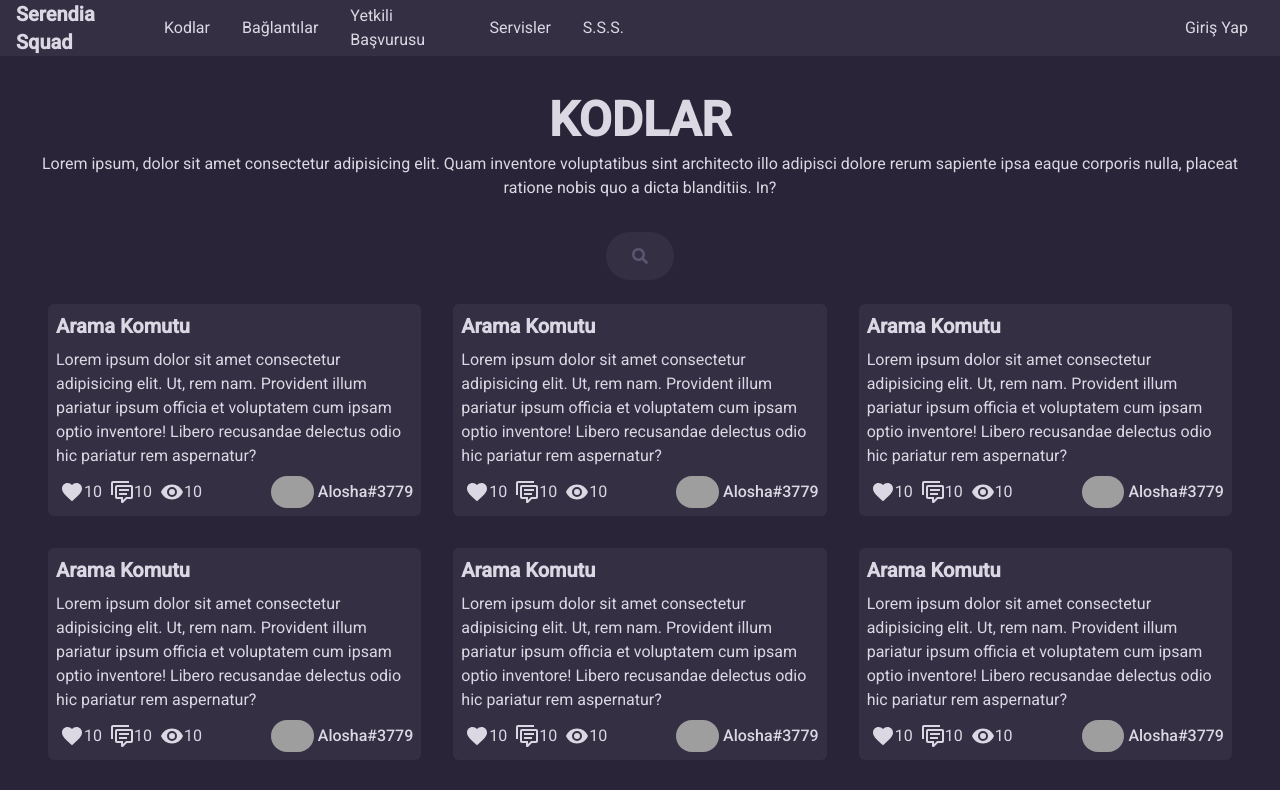
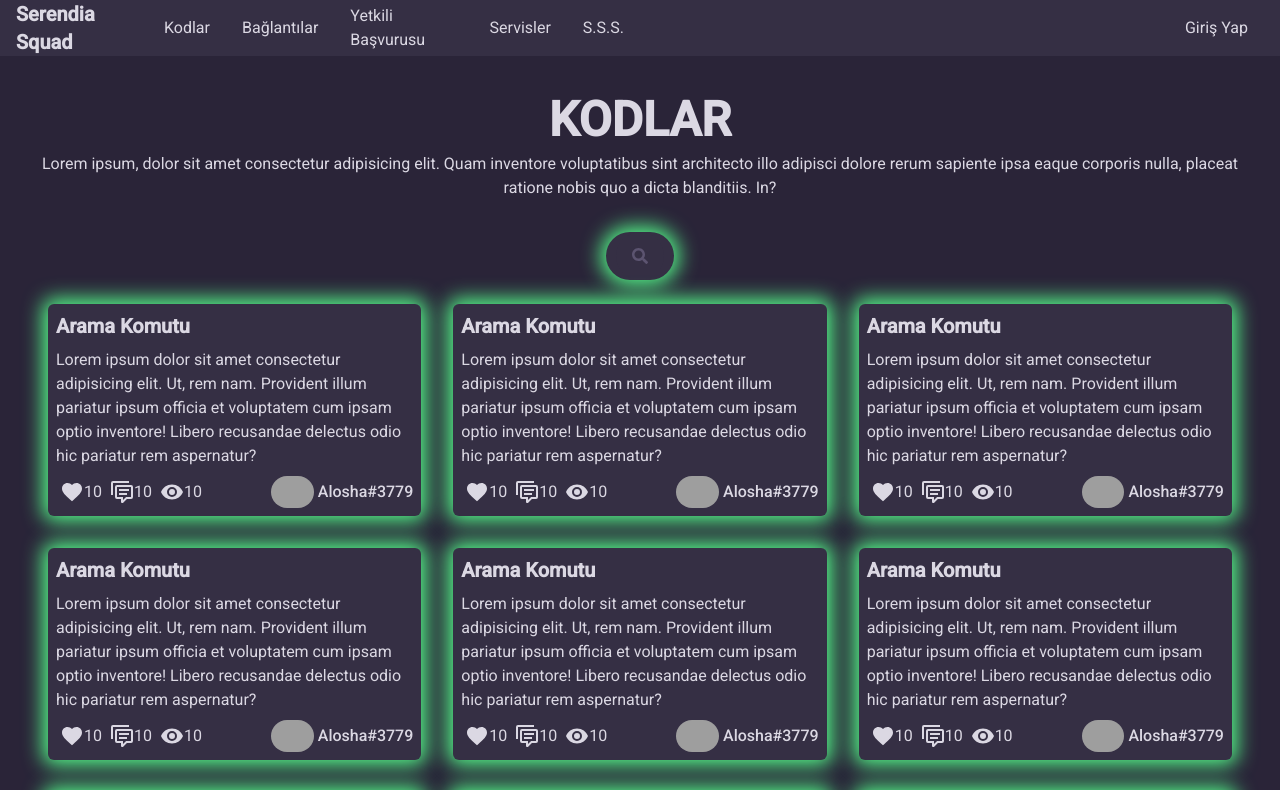
Before and after one commit to Barracuda1337/serendia-squad-frontend-2, a Vue app: page /codes in a window 1280 px wide. Shown: the top 790 px of the page. Built offline with nearby package versions, Linux system fonts and the light colour scheme; grey boxes are pictures that could not be loaded.

Commit message:
Tutorial Added

```diff
--- a/src/components/Code/CodeCardComponent.vue
+++ b/src/components/Code/CodeCardComponent.vue
@@ -1,9 +1,4 @@
 <template>
-  <router-link
-    tag="div"
-    to="/codes/code/1"
-    class="lg:w-2/6 md:w-3/6 sm:w-6/6 p-4"
-  >
   <div
     class="
       flex flex-col
@@ -64,7 +59,6 @@
       </div>
     </div>
   </div>
-  </router-link>
 </template>
 
 <script>
--- a/src/main.js
+++ b/src/main.js
@@ -5,11 +5,13 @@ import './assets/tailwind.css';
 
 import "./styles/index.scss";
 import "./styles/hljs.scss";
+import "./styles/tutorial.scss";
 
 import hljs from "highlight.js";
 Vue.use(hljs.vuePlugin);
 
 new Vue({
   router,
-  render: h => h(App)
+  render: h => h(App),
+  mixins: [import("@/mixins/TutorialMixin.vue")]
 }).$mount('#app');
--- /dev/null
+++ b/src/mixins/TutorialMixin.vue
@@ -0,0 +1,10 @@
+<script>
+import Vue from "vue";
+
+export default Vue.mixin({
+  mounted() {
+    let results = document.querySelectorAll(".tutorial");
+    results.forEach((result) => result.classList.add("tutorial-ring"));
+  },
+});
+</script>
--- /dev/null
+++ b/src/styles/tutorial.scss
@@ -0,0 +1,6 @@
+.tutorial-ring {
+    box-shadow: 0px 0px 20px 5px rgba(85,255,139,1);
+    &:focus {
+        display: none;
+    }
+}
--- a/src/views/Code/Codes.vue
+++ b/src/views/Code/Codes.vue
@@ -10,11 +10,19 @@
     </div>
     <!-- Search Box -->
     <div id="search" class="my-2">
-      <CodeSearchComponent @update:search="search = $event" />
+      <CodeSearchComponent class="tutorial" @update:search="search = $event" />
     </div>
 
     <div id="results" class="flex flex-wrap w-full">
-      <CodeCardComponent v-for="i in 20" :key="i" />
+      <router-link
+        v-for="i in 20"
+        :key="i"
+        tag="div"
+        to="/codes/code/1"
+        class="lg:w-2/6 md:w-3/6 sm:w-6/6 p-4"
+      >
+        <CodeCardComponent class="tutorial" />
+      </router-link>
     </div>
   </div>
 </template>
@@ -31,6 +39,7 @@ export default {
   },
 
   mounted() {
+
     this.$emit("overlay", false);
   },
 
```
Also changed, not shown: src/App.vue (line endings or trailing spaces). Lines whose indentation alone changed are shown as unchanged.
